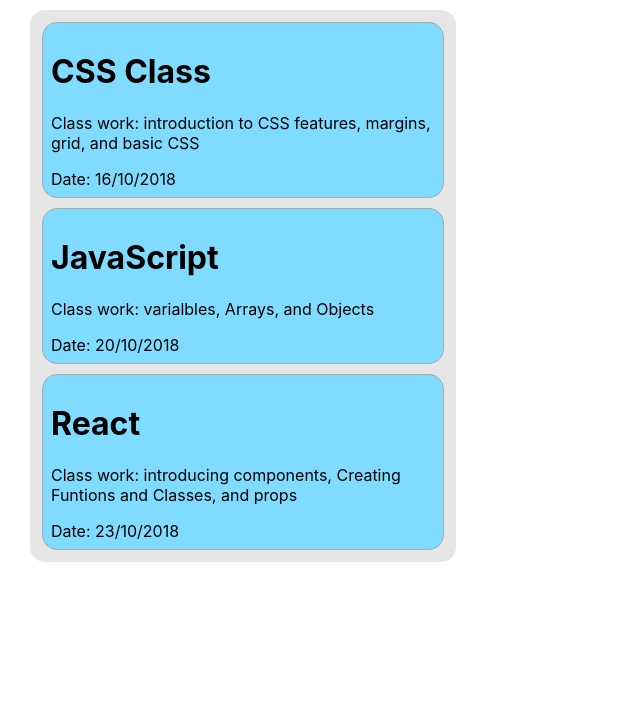
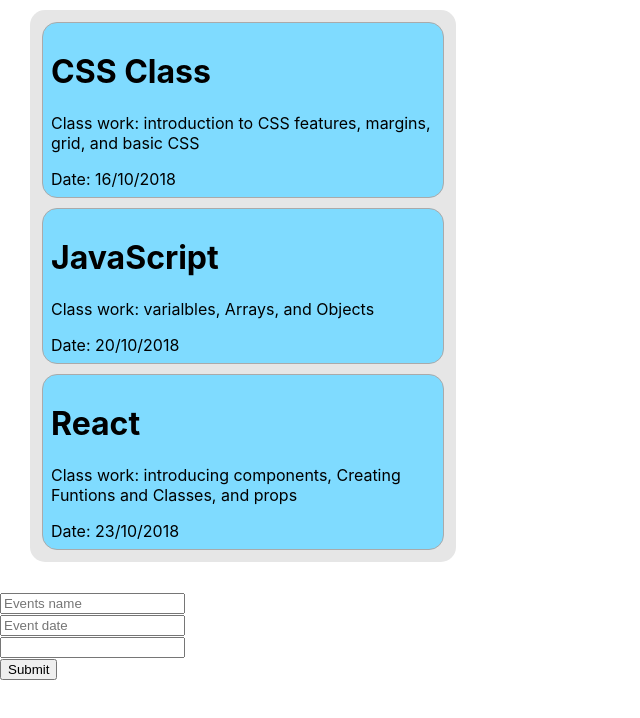
Before and after one commit to MHDGhanemBalhawan/events-calendar, a React (Create React App) app in the folder frontend/: page / in a window 1280 px wide. Shown: the top 718 px of the page, without its empty margins (0-640 px from the left). Built offline with nearby package versions, Linux system fonts and the light colour scheme.

Commit message:
moved form.js to Components folder

```diff
--- a/frontend/src/App.js
+++ b/frontend/src/App.js
@@ -1,13 +1,14 @@
 import React, { Component } from 'react';
 import './Style/App.css';
-import {Events} from './Components/Events.js';
-
+import { Events } from './Components/Events.js';
+import Form from './Components/form.js';
 
 class App extends Component {
   render() {
     return (
       <div>
-        <Events/>
+        <Events />
+        <Form />
       </div>
     );
   }
```
Also changed, not shown: frontend/src/Components/form.js (renamed from frontend/src/form.js).
